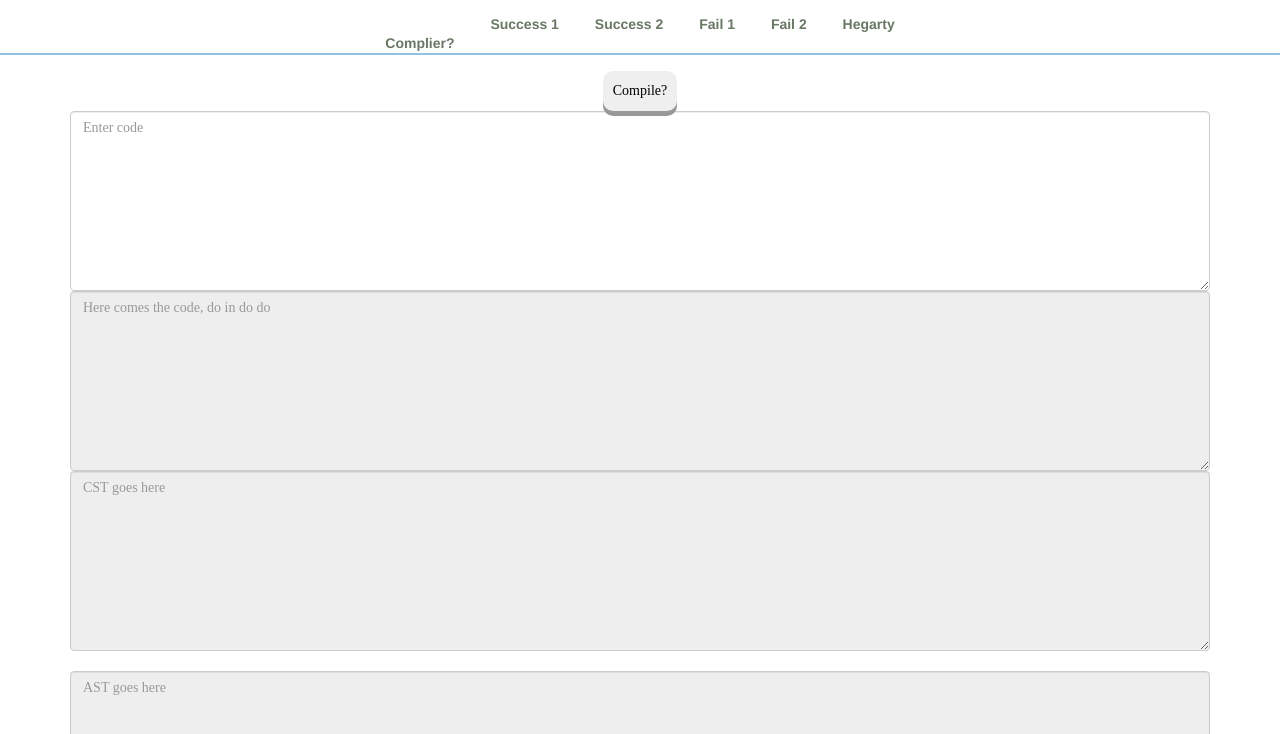
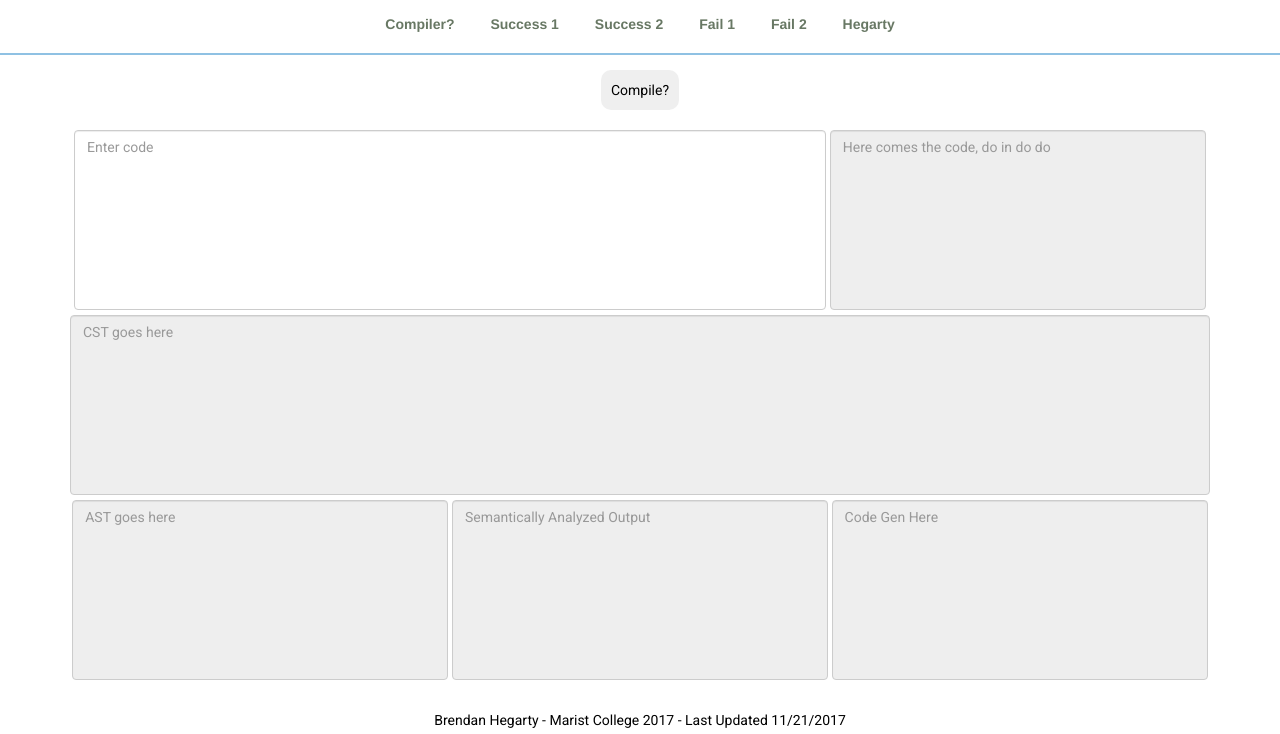
Before and after one commit to bthegarty/compiler-live, a plain HTML site: page Index.html in a window 1280 px wide. Shown: the top 734 px of the page. Drawn offline with Linux system fonts and the light colour scheme.

Commit message:
Style Cleaning
-Fixed Navbar positioning
-Fixed button positioning
-Fixed textbox positioning

```diff
--- a/Index.html
+++ b/Index.html
@@ -6,6 +6,7 @@
 	<meta charset = "utf-8">
 	<link rel="stylesheet" href="style.css"></link>
 	<link href="bootstrap.css" rel="stylesheet">
+	<link href="https://fonts.googleapis.com/css?family=Roboto" rel="stylesheet">
 	<!-- <link rel="stylesheet" href="https://maxcdn.bootstrapcdn.com/bootstrap/3.3.7/css/bootstrap.min.css"> -->
 	<script src="js/lexer.js",></script>
 	<script src="js/parser.js"></script>
@@ -15,17 +16,19 @@
 </head>
 <body>
 	<ul>
-	  <li><a id="home" class="active" href="#compiler"><b>Complier?</b></a></li><!--these dont go anywhere yet. ill worry about it later-->
-	  <li><a id="success" href="#success1"><b>Success 1</b></a></li>
+	  <!--these dont go anywhere yet. ill worry about it later-->
+		<li><a id="success" class="active" href="#compiler"><b>Compiler?</b></a></li>
+		<li><a id="success" href="#success1"><b>Success 1</b></a></li>
 	  <li><a id="success" href="#success2"><b>Success 2</b></a></li>
 	  <li><a id="fail" href="#fail1"><b>Fail 1</b></a></li>
 		<li><a id="fail" href="#fail2"><b>Fail 2</b></a></li>
-		<li><a id="fail" href="#home"><b>Hegarty</b></a></li>
+		<li><a id="fail" href="www.bthegarty.com"><b>Hegarty</b></a></li>
 	</ul>
-	<form>
+
 		<button id="button" type = "button" onclick="lexer();">Compile?</button>
 	<!-- <button onclick="parser(); return false">PARSE ME!</button> -->
 	<!-- <button onclick="ast(); return false">ANALYZE ME!</button> -->
+	<form>
 		<div class="container">
 		<!-- <label for="textarea">Input</label> -->
 			<textarea id="inputText" class="form-control" placeholder="Enter code" style="height: 180px;"></textarea>
@@ -44,7 +47,7 @@
 	<!--I am one with the force.... the force probably isnt with me-->
 	</form>
 	<div class="footer">
-	<div id="center" class="center"><p>Brendan Hegarty - Marist College 2017 - Last Updated 09/07/2017</p>
+	<div id="center" class="center"><p>Brendan Hegarty - Marist College 2017 - Last Updated 11/21/2017</p>
 	</div>
 	<!-- Social links here -->
 	<div id="right" class="right">
--- a/style.css
+++ b/style.css
@@ -1,34 +1,43 @@
 body{
   background-color: #F7F9FB;
+  font-family: 'Roboto', sans-serif;
   text-align: center;
   padding: 0px;
   /*background-image: url("nature.jpg");*/
 }
-textarea{
-  font-family: "Helvetica Neue",Helvetica,Arial,sans-serif;
-  background-color: #f2f2f2;
-  width:400px;
-  margin: 4em auto;
-  padding-top: 10px;
-  border-radius: .25em;
-  box-shadow: .1em .1em .5em rgba(0,0,0,.45);
-  font-size:15px;
-}
 
 #inputText{
   background-color: white;
+  width: 66%;
+}
+
+#outputText{
+  /*height: 66% !important;*/
+}
+
+#outputParse{
+  width: 100%;
+}
+
+#outputAST{
+
+}
+
+#outputCode{
+
+}
+
+#outputGen{
+
 }
 
 button{
-  font-family: "Helvetica Neue",Helvetica,Arial,sans-serif;
-  color: red;
+  font-family: 'Roboto', sans-serif;
   padding: 10px 10px;
-  font-size: 20px;
-  cursor:pointer;
   text-align:center;
   border: none;
   border-radius: 10px;
-  box-shadow: 0 5px #999;
+  /*box-shadow: 0 5px #999;*/
 }
 #button :hover{
   background-color: #000;
@@ -69,9 +78,15 @@ li a:hover {
     color: #31708E;
 }
 
+form{
+  padding-top: 20px;
+}
+
 
 #home{
-  text-align: center !important;
+  /*text-align: center;
+  width: 50%;
+  margin: 0 auto;*/
 }
 
 #success{
```
Also changed, not shown: bootstrap.css.
